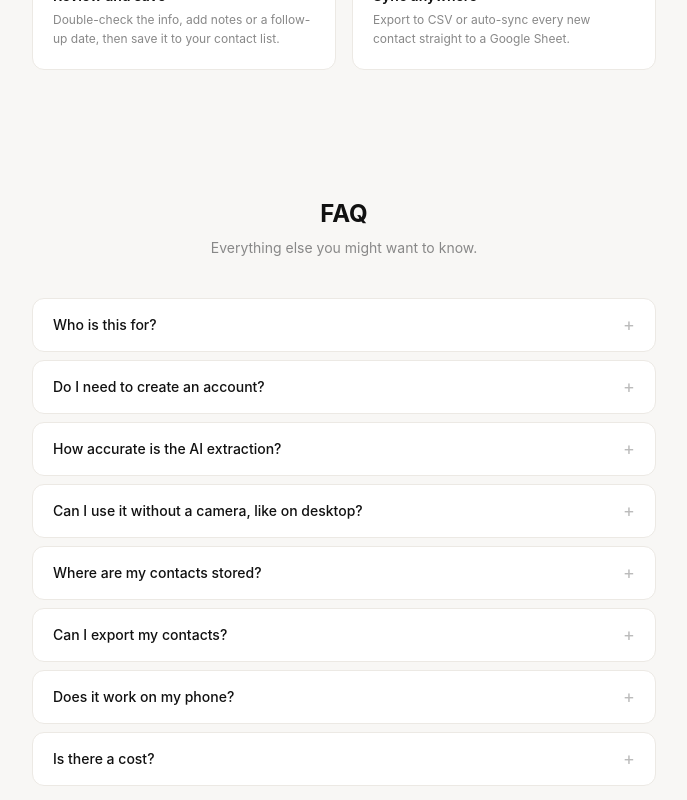
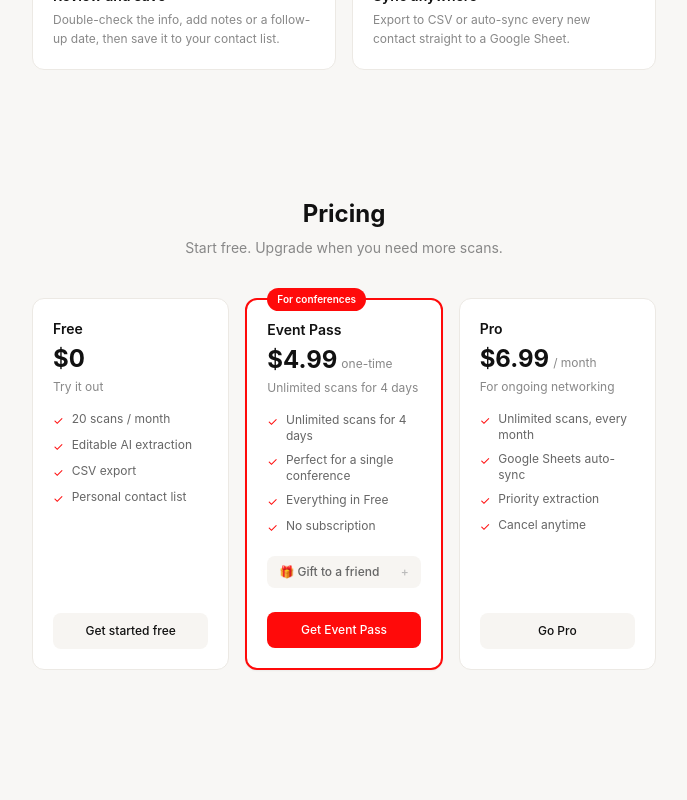
Before and after one commit to yorkseedventures-code/cardstack, a Next.js app: page /landing in a window 1280 px wide. Shown: the part 980-1780 px from the top of the page, without its empty margins (296-983 px from the left). Built offline with nearby package versions, Linux system fonts and the light colour scheme.

Commit message:
Add files via upload

```diff
--- a/app/api/extract/route.ts
+++ b/app/api/extract/route.ts
@@ -24,7 +24,7 @@ export async function POST(req: NextRequest) {
     if (!base64 || !mediaType) return NextResponse.json({ error: "Missing image" }, { status: 400 });
 
     const qrNote = qrText
-      ? ` This card also has a QR code, already decoded (client-side) to this raw text: ${JSON.stringify(qrText)}. Note that vision models cannot reliably decode QR codes visually — this text was extracted separately and is exact. If the card's only content is the QR code (nothing else visible), use this decoded text to fill in whatever fields it implies (e.g. a name, phone, email, or URL) instead of leaving everything blank. If it's a plain URL and no other field points elsewhere, put it in "website" (or "linkedin" if it's a linkedin.com URL).`
+      ? ` This card also has a QR code, already decoded (client-side) to this raw text: ${JSON.stringify(qrText)}. Note that vision models cannot reliably decode QR codes visually. This text was extracted separately and is exact. If the card's only content is the QR code (nothing else visible), use this decoded text to fill in whatever fields it implies (e.g. a name, phone, email, or URL) instead of leaving everything blank. If it's a plain URL and no other field points elsewhere, put it in "website" (or "linkedin" if it's a linkedin.com URL).`
       : "";
 
     const response = await client.chat.completions.create({
--- a/app/landing/page.tsx
+++ b/app/landing/page.tsx
@@ -26,10 +26,45 @@ const HOW_IT_WORKS = [
   },
 ];
 
+const PLANS = [
+  {
+    id: "free",
+    name: "Free",
+    price: "$0",
+    period: "",
+    tagline: "Try it out",
+    features: ["20 scans / month", "Editable AI extraction", "CSV export", "Personal contact list"],
+    cta: "Get started free",
+    highlight: false,
+  },
+  {
+    id: "event",
+    name: "Event Pass",
+    price: "$4.99",
+    period: "one-time",
+    tagline: "Unlimited scans for 4 days",
+    features: ["Unlimited scans for 4 days", "Perfect for a single conference", "Everything in Free", "No subscription"],
+    cta: "Get Event Pass",
+    highlight: true,
+    badge: "For conferences",
+    giftable: true,
+  },
+  {
+    id: "pro",
+    name: "Pro",
+    price: "$6.99",
+    period: "/ month",
+    tagline: "For ongoing networking",
+    features: ["Unlimited scans, every month", "Google Sheets auto-sync", "Priority extraction", "Cancel anytime"],
+    cta: "Go Pro",
+    highlight: false,
+  },
+];
+
 const FAQ = [
   {
     q: "Who is this for?",
-    a: "Anyone who collects business cards — founders, investors, sales teams, freelancers, students at career fairs, or anyone tired of typing contact info by hand.",
+    a: "It's for anyone who collects business cards. Conference and event goers who pick up a stack of cards in a day, sales teams following up on leads, founders and investors meeting new people, freelancers, and anyone who's tired of typing contact info in by hand.",
   },
   {
     q: "Do I need to create an account?",
@@ -41,7 +76,7 @@ const FAQ = [
   },
   {
     q: "Can I use it without a camera, like on desktop?",
-    a: "Yes — you can upload a photo of a card instead of scanning live with your camera.",
+    a: "Yes, you can upload a photo of a card instead of scanning live with your camera.",
   },
   {
     q: "Where are my contacts stored?",
@@ -53,17 +88,23 @@ const FAQ = [
   },
   {
     q: "Does it work on my phone?",
-    a: "Yes — it's a PWA, so you can add it to your home screen on iPhone or Android and it behaves like a native app with full camera access.",
+    a: "Yes, it's a PWA, so you can add it to your home screen on iPhone or Android and it behaves like a native app with full camera access.",
   },
   {
     q: "Is there a cost?",
-    a: "You can get started for free with no credit card required.",
+    a: "You can get started for free with 20 scans a month, no credit card required. Heading to a conference? The Event Pass gives you unlimited scans for 4 days for $4.99. Or go Pro for $6.99/month for unlimited scans all the time.",
+  },
+  {
+    q: "Can I gift the Event Pass to a friend?",
+    a: "Yes. On the Event Pass, choose \"Gift to a friend,\" enter their email, and they'll get unlimited scanning for 4 days on their own account.",
   },
 ];
 
 export default function LandingPage() {
   const router = useRouter();
   const [openFaq, setOpenFaq] = useState<number | null>(null);
+  const [giftMode, setGiftMode] = useState(false);
+  const [giftEmail, setGiftEmail] = useState("");
 
   return (
     <div className="min-h-dvh bg-[#f8f7f5] flex flex-col">
@@ -142,6 +183,87 @@ export default function LandingPage() {
         </div>
       </section>
 
+      {/* Pricing */}
+      <section className="px-6 py-16 max-w-2xl mx-auto w-full">
+        <h2 className="text-2xl font-bold text-[#111] text-center mb-2">
+          Pricing
+        </h2>
+        <p className="text-[#888] text-sm text-center mb-10">
+          Start free. Upgrade when you need more scans.
+        </p>
+
+        <div className="grid grid-cols-1 sm:grid-cols-3 gap-4 items-start">
+          {PLANS.map((plan) => (
+            <div
+              key={plan.id}
+              className={`relative rounded-xl p-5 flex flex-col h-full ${
+                plan.highlight
+                  ? "bg-white border-2 border-brand shadow-sm"
+                  : "bg-white border border-[#ece9e4]"
+              }`}
+            >
+              {plan.badge && (
+                <span className="absolute -top-3 left-5 bg-brand text-white text-[10px] font-semibold px-2.5 py-1 rounded-full">
+                  {plan.badge}
+                </span>
+              )}
+
+              <h3 className="text-sm font-semibold text-[#111] mb-1">
+                {plan.name}
+              </h3>
+              <div className="flex items-baseline gap-1 mb-1">
+                <span className="text-2xl font-bold text-[#111]">{plan.price}</span>
+                {plan.period && (
+                  <span className="text-xs text-[#888]">{plan.period}</span>
+                )}
+              </div>
+              <p className="text-xs text-[#888] mb-4">{plan.tagline}</p>
+
+              <ul className="flex flex-col gap-2 mb-5 flex-1">
+                {plan.features.map((f) => (
+                  <li key={f} className="flex items-start gap-2 text-xs text-[#666]">
+                    <span className="text-brand mt-0.5">✓</span>
+                    <span>{f}</span>
+                  </li>
+                ))}
+              </ul>
+
+              {plan.giftable && (
+                <div className="mb-4">
+                  <button
+                    onClick={() => setGiftMode((v) => !v)}
+                    className="w-full flex items-center justify-between text-xs font-medium text-[#666] bg-[#f7f5f2] rounded-lg px-3 py-2 mb-2"
+                  >
+                    <span>🎁 Gift to a friend</span>
+                    <span className="text-[#bbb]">{giftMode ? "−" : "+"}</span>
+                  </button>
+                  {giftMode && (
+                    <input
+                      type="email"
+                      value={giftEmail}
+                      onChange={(e) => setGiftEmail(e.target.value)}
+                      placeholder="Friend's email"
+                      className="w-full bg-[#f7f5f2] border-none rounded-lg px-3 py-2 text-xs text-[#111] outline-none placeholder:text-[#bbb]"
+                    />
+                  )}
+                </div>
+              )}
+
+              <button
+                onClick={() => router.push("/auth")}
+                className={`w-full py-2.5 rounded-lg text-xs font-medium transition-all ${
+                  plan.highlight
+                    ? "bg-brand text-white hover:bg-brand/90"
+                    : "bg-[#f7f5f2] text-[#111] hover:bg-[#ece9e4]"
+                }`}
+              >
+                {plan.giftable && giftMode ? "Send gift" : plan.cta}
+              </button>
+            </div>
+          ))}
+        </div>
+      </section>
+
       {/* FAQ */}
       <section className="px-6 py-16 max-w-2xl mx-auto w-full">
         <h2 className="text-2xl font-bold text-[#111] text-center mb-2">
--- a/app/page.tsx
+++ b/app/page.tsx
@@ -142,7 +142,7 @@ export default function Home() {
 
             {sorted.length === 0 ? (
               <div style={{ textAlign: "center", padding: "60px 0", color: "#b8b0a6", fontSize: 14 }}>
-                {contacts.length === 0 ? "No contacts yet — scan your first card" : "No results"}
+                {contacts.length === 0 ? "No contacts yet. Scan your first card" : "No results"}
               </div>
             ) : (
               sorted.map(c => <ContactCard key={c.id} contact={c} onDeleted={handleDeleted} />)
--- a/app/privacy/page.tsx
+++ b/app/privacy/page.tsx
@@ -86,7 +86,7 @@ export default function PrivacyPage() {
               If you connect Google Sheets syncing in Settings, the contact
               rows you choose to sync are sent to the webhook URL you
               provide. That connection is entirely opt-in and controlled by
-              you — nothing syncs unless you set it up.
+              you. Nothing syncs unless you set it up.
             </p>
           </section>
 
--- a/app/terms/page.tsx
+++ b/app/terms/page.tsx
@@ -107,7 +107,7 @@ export default function TermsPage() {
               >
                 Privacy Policy
               </button>{" "}
-              for details on how your data is handled — in short, we
+              for details on how your data is handled. In short, we
               don&apos;t use or look at it.
             </p>
           </section>
--- a/components/Scanner.tsx
+++ b/components/Scanner.tsx
@@ -67,7 +67,7 @@ export default function Scanner({ onExtracted }: ScannerProps) {
       });
       streamRef.current = stream;
       setMode("camera");
-    } catch { setError("Camera not available — use upload instead"); }
+    } catch { setError("Camera not available. Use upload instead."); }
   }, []);
 
   const capturePhoto = useCallback(() => {
--- a/components/Settings.tsx
+++ b/components/Settings.tsx
@@ -42,7 +42,7 @@ export default function Settings({ webhookUrl, onSave }: SettingsProps) {
       <div className="bg-white rounded-2xl border border-[#ece9e4] p-4">
         <h3 className="text-sm font-medium text-[#111] mb-1">About CardStack</h3>
         <p className="text-xs text-[#aaa] leading-relaxed">
-          AI-powered business card scanner. Photos are sent to OpenAI for extraction — nothing is stored server-side. All contacts are saved in your browser.
+          AI-powered business card scanner. Photos are sent to OpenAI for extraction, and nothing is stored server-side. All contacts are saved in your browser.
         </p>
       </div>
     </div>
--- a/lib/savePhoto.ts
+++ b/lib/savePhoto.ts
@@ -1,7 +1,7 @@
 export type SavePhotoResult = "shared" | "downloaded" | "cancelled" | "unsupported";
 
 /**
- * Lets the user save a photo to their own device — nothing is uploaded to our servers.
+ * Lets the user save a photo to their own device nothing is uploaded to our servers.
  *
  * Web apps can't request OS-level "photo library" access the way a native app can. The
  * standard mechanism is the Web Share API: it opens the device's native share sheet, and
@@ -20,7 +20,7 @@ export async function savePhotoToDevice(dataUrl: string, filename = "business-ca
         await navigator.share({ files: [file] });
         return "shared";
       } catch (err) {
-        // AbortError just means the user closed the share sheet without picking anything —
+        // AbortError just means the user closed the share sheet without picking anything.
         // not a real failure.
         if (err instanceof DOMException && err.name === "AbortError") return "cancelled";
         throw err;
```
Also changed, not shown: components/ContactForm.tsx (+11 -11 lines), middleware.ts (added, +41 -0 lines), 1 other file (tests, documents, lock files or other folders).
